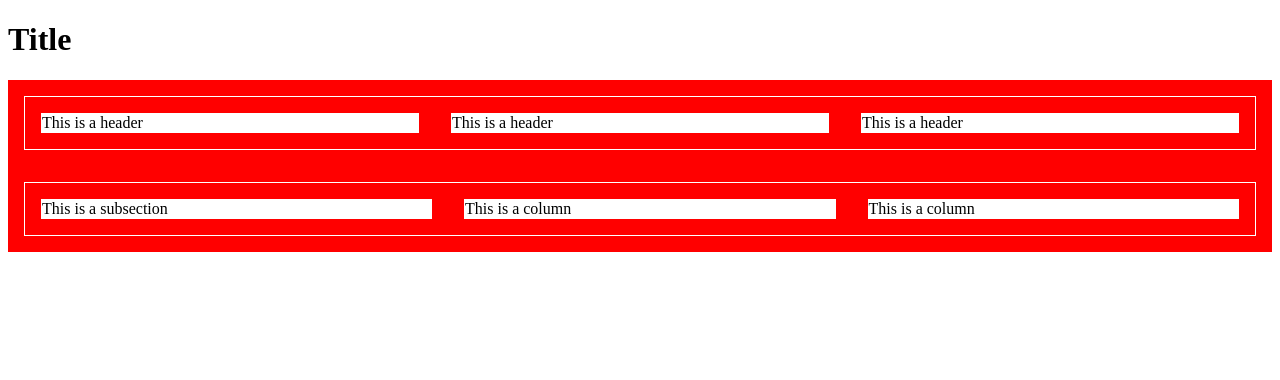
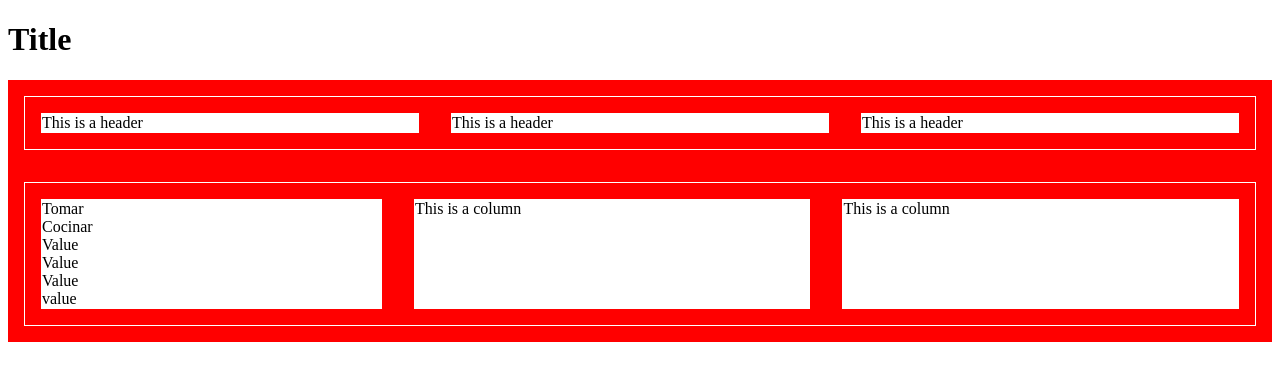
Before and after one commit to albergvasili/aquacola, a React (Create React App) app: page / in a window 1280 px wide. Shown: the top 380 px of the page. Built offline with nearby package versions, Linux system fonts and the light colour scheme.

Commit message:
Create new 'TopLeft' component
-Start adding data to subsections
-Add 'className' to 'Subsection' props

```diff
--- a/src/App.js
+++ b/src/App.js
@@ -36,11 +36,24 @@ const Column = ({children}) => {
   );
 };
 
-const SubSection = (props) => {
+const SubSection = ({className}) => {
   return (
-    <div className='topLeft'>
-     This is a subsection
+    <div className={className}>
+      <TopLeft/>
     </div>
+  );
+};
+
+const TopLeft = () => {
+  return (
+    <>
+      <div>Tomar</div>
+      <div>Cocinar</div>
+      <div className='variable'>Value</div>
+      <div className='variable'>Value</div>
+      <div className='constant'>Value</div>
+      <div className='constant'>value</div>
+    </>
   );
 };
 
```
